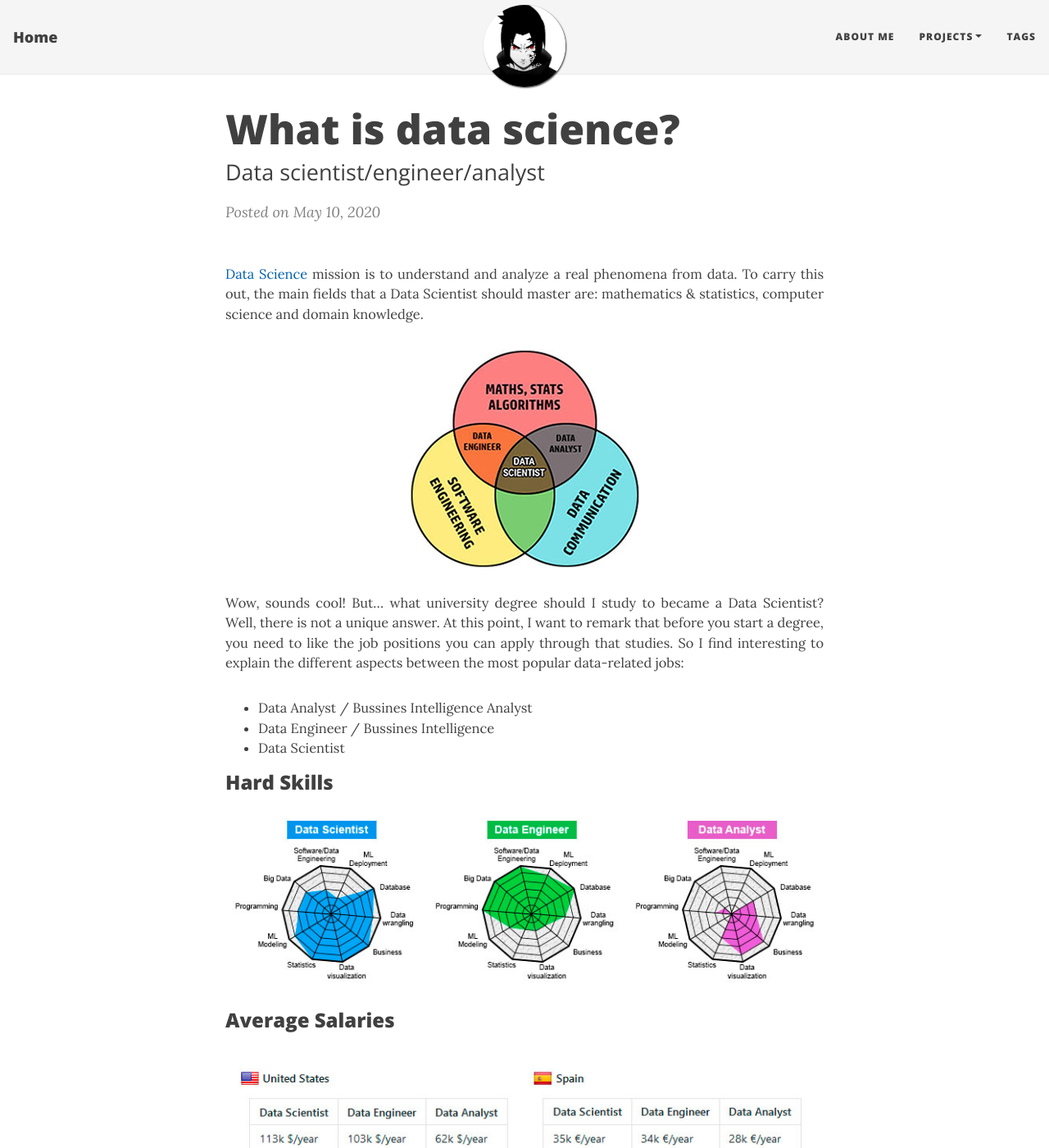
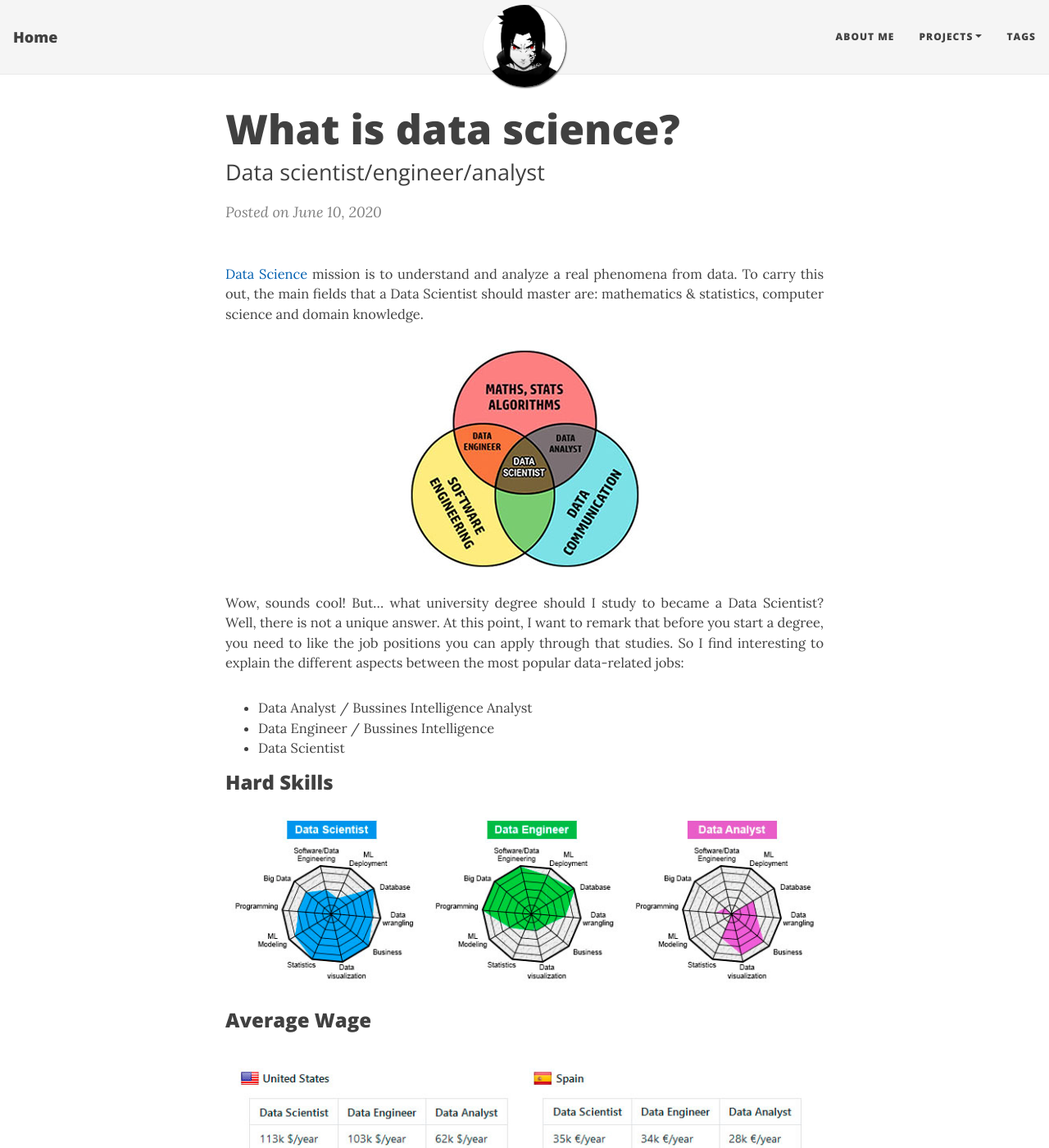
Before and after one commit to Kadatashi/kadatashi.github.io, a Jekyll site: the page built from _posts/2020-06-10-What-is-data-science.md, in a window 1280 px wide and 1400 px high. Shown: the whole window at 82% size. Built offline with Jekyll 4.4.1, drawn with Linux system fonts in a browser that asks for light colours; nearby versions of some CDN libraries; some of the changed text lies outside the part shown.

Commit message:
Update and rename 2020-05-10-What-is-data-science.md to 2020-06-10-What-is-data-science.md

```diff
--- a/_posts/2020-05-10-What-is-data-science.md
+++ b/_posts/2020-06-10-What-is-data-science.md
@@ -19,10 +19,10 @@
 * Data Scientist
 
 ### Hard Skills
-![Salaries difference](/assets/img/difference-between-ds-de-da-1.jpg){: .mx-auto.d-block :}
+![Hard Skills](/assets/img/difference-between-ds-de-da-1.jpg){: .mx-auto.d-block :}
 
-### Average Salaries
+### Average Wage
 ![Salaries difference](/assets/img/difference-between-ds-de-da-2.jpg){: .mx-auto.d-block :}
 
-### Most used Software
+### Common Computer Skills
 ![Software difference](/assets/img/difference-between-ds-de-da-3.jpg){: .mx-auto.d-block :}
```
